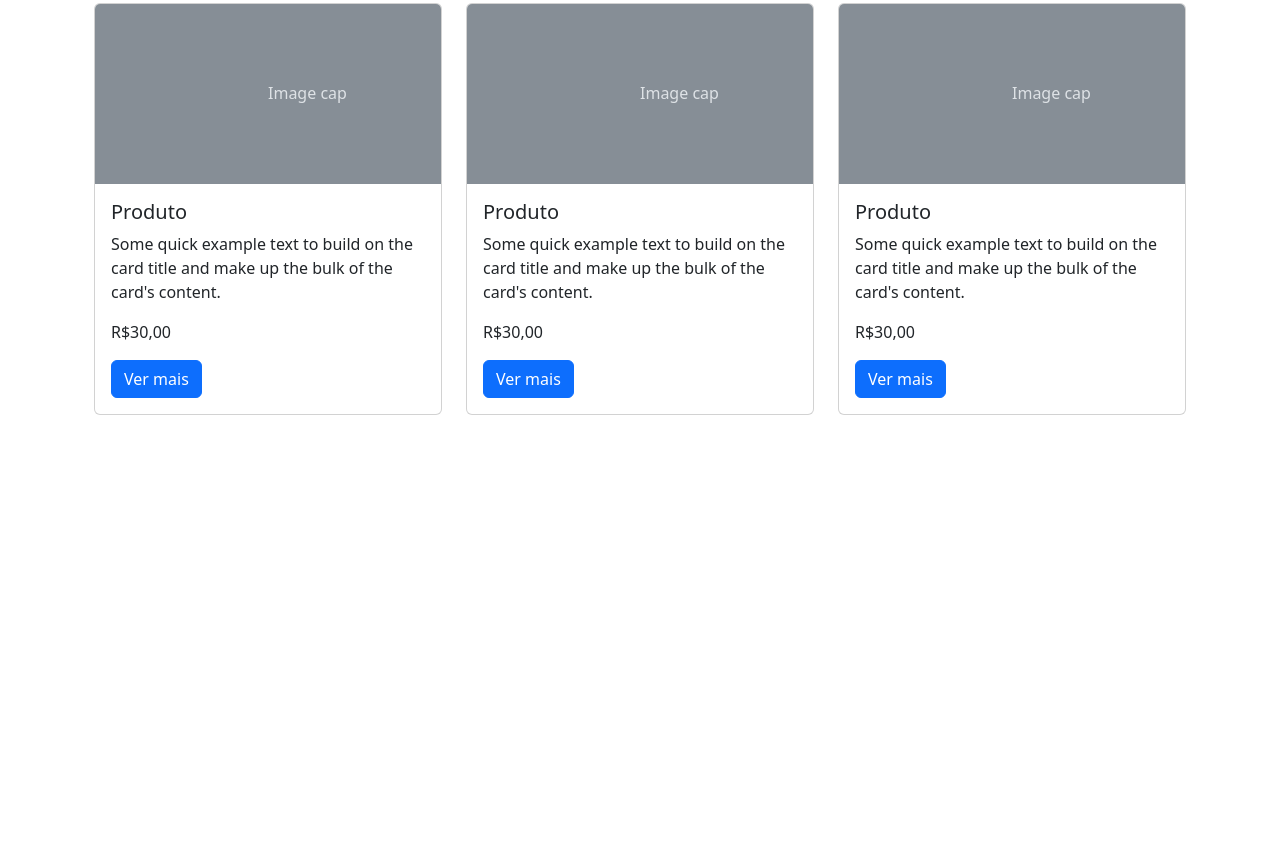
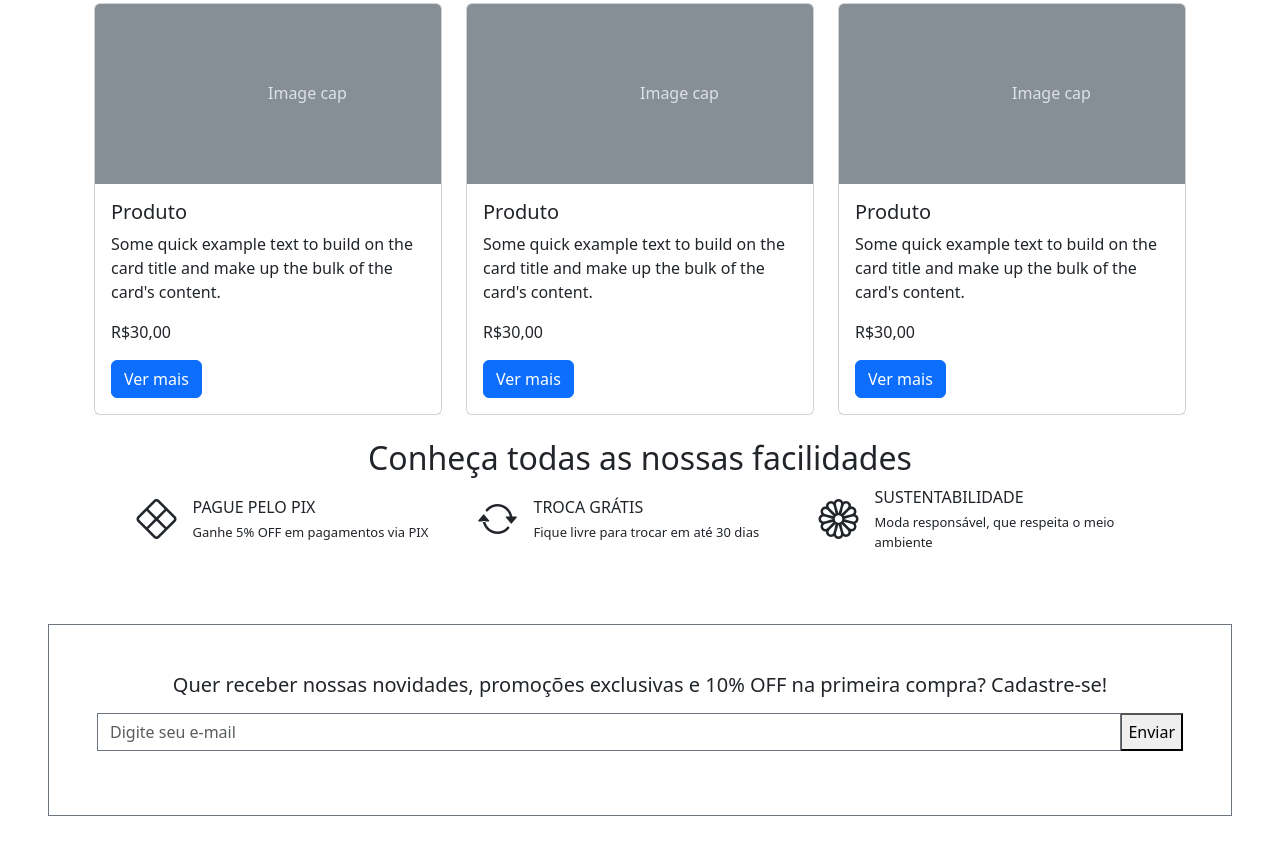
Before and after one commit to BispoCarlosDev/Meteora, a plain HTML site: page index.html in a window 1280 px wide. Shown: the part 1221-2075 px from the top of the page. Before the commit the page ends 1636 px from the top, so only its background shows below. Drawn offline with nearby package versions, Linux system fonts and the light colour scheme.

Commit message:
Formulario de Contato

```diff
--- /dev/null
+++ b/estilos.css
@@ -0,0 +1,7 @@
+.texto-menor{
+    font-size: 13px;
+}
+
+.divs-facilidades{
+    width: 325px;
+}
--- a/index.html
+++ b/index.html
@@ -6,6 +6,8 @@
     <!--<meta http-equiv="X-UA-Compatible" content="IE-edge">-->
     <meta name="viewport" content="width=device-width, initial-scale=1.0">
     <title>Meteora</title>
+    <link rel="stylesheet" type="text/css" href="estilos.css" media="screen" />
+    <link rel="stylesheet" href="https://cdn.jsdelivr.net/npm/bootstrap-icons@1.11.3/font/bootstrap-icons.min.css">
     <link href="https://cdn.jsdelivr.net/npm/bootstrap@5.3.3/dist/css/bootstrap.min.css" rel="stylesheet"
         integrity="sha384-QWTKZyjpPEjISv5WaRU9OFeRpok6YctnYmDr5pNlyT2bRjXh0JMhjY6hW+ALEwIH" crossorigin="anonymous">
 
@@ -335,6 +337,45 @@
     </div>
 
 
+    <section class="pb-4 mt-4">
+
+        <h2 class="text-center">Conheça todas as nossas facilidades</h2>
+
+        <div class="d-flex flex-column flex-lg-row align-items-center justify-content-center gap-3 px-3">
+            <div class="divs-facilidades d-flex align-items-center">
+                <div><i class="bi bi-x-diamond fs-1"></i></div>
+                <div>
+                    <div class="ms-3 mb-1">PAGUE PELO PIX</div>
+                    <div class="texto-menor ms-3">Ganhe 5% OFF em pagamentos via PIX</div>
+                </div>
+            </div>
+            <div class="divs-facilidades d-flex align-items-center">
+                <div><i class="bi bi-arrow-repeat fs-1"></i></div>
+                <div>
+                    <div class="ms-3 mb-1">TROCA GRÁTIS</div>
+                    <div class="texto-menor ms-3">Fique livre para trocar em até 30 dias</div>
+                </div>
+            </div>
+            <div class="divs-facilidades d-flex align-items-center">
+                <div><i class="bi bi-flower1 fs-1"></i></div>
+                <div>
+                    <div class="ms-3 mb-1">SUSTENTABILIDADE</div>
+                    <div class="texto-menor ms-3">Moda responsável, que respeita o meio ambiente</div>
+                </div>
+            </div>
+        </div>
+
+    </section>
+
+    <form class="border border-secondary m-5 p-5 text-center">
+        <h5>Quer receber nossas novidades, promoções exclusivas e 10% OFF na primeira compra? Cadastre-se!</h5>
+        <div class="input-group my-3">
+          <input type="email" class="form-control border-secondary rounded-0" placeholder="Digite seu e-mail" aria-label="Digite seu e-mail" aria-describedby="button-addon2" />
+    <button type="button" id="button-addon2">Enviar</button>
+        </div>
+      </form>
+
+
     <script src="https://cdn.jsdelivr.net/npm/bootstrap@5.3.3/dist/js/bootstrap.bundle.min.js"
         integrity="sha384-YvpcrYf0tY3lHB60NNkmXc5s9fDVZLESaAA55NDzOxhy9GkcIdslK1eN7N6jIeHz"
         crossorigin="anonymous"></script>
```
